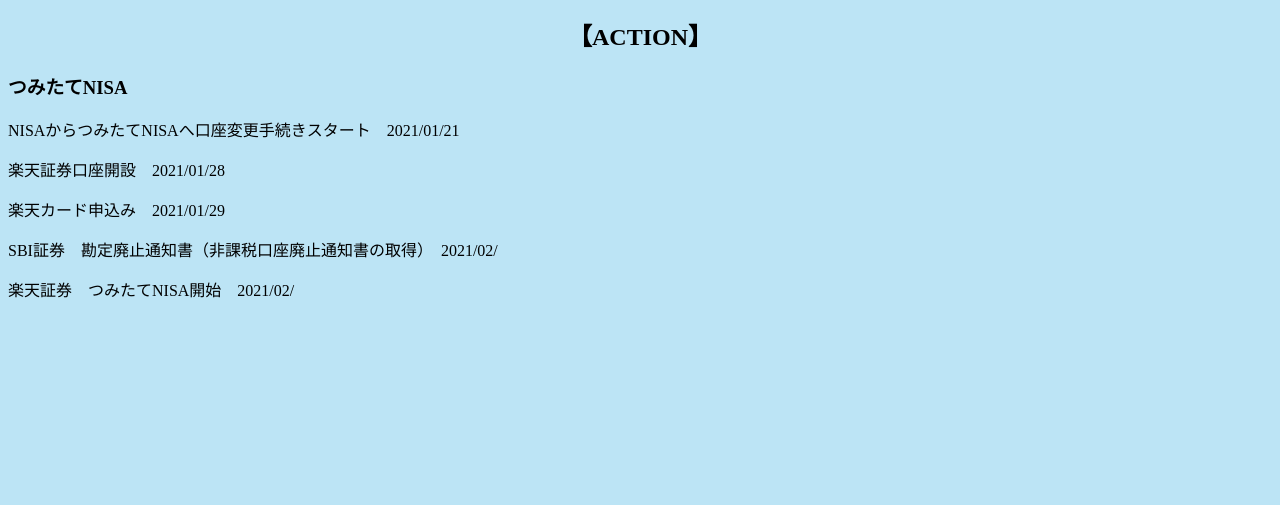
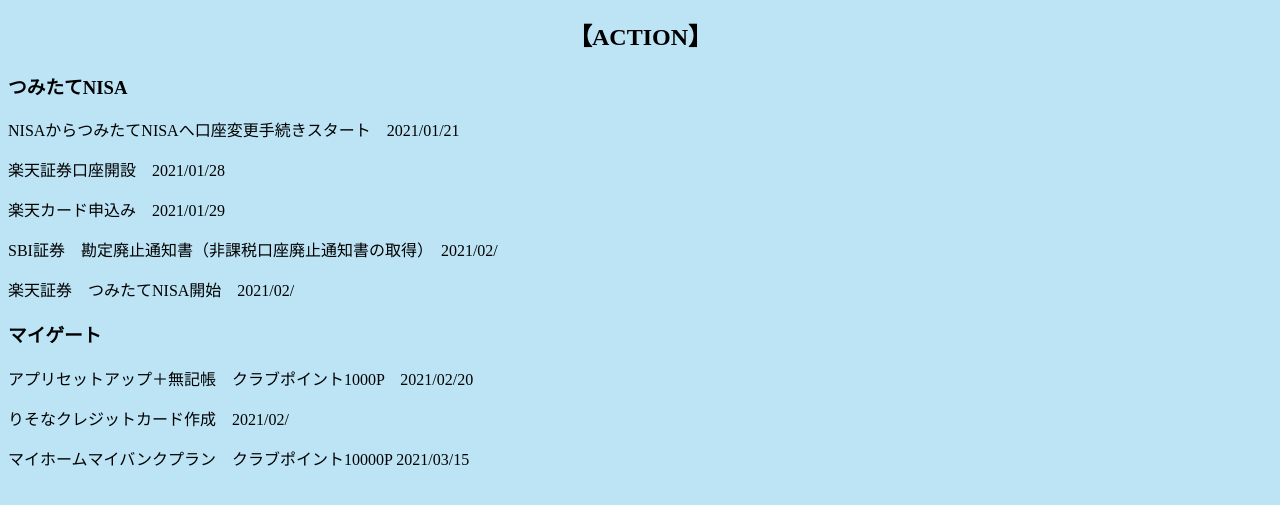
Before and after one commit to yoccy-21/yoccy-s-money, a plain HTML site: page index.html in a window 1280 px wide. Shown: the part 109-614 px from the top of the page. Drawn offline with Linux system fonts and the light colour scheme.

Commit message:
Add files via upload

```diff
--- a/index.html
+++ b/index.html
@@ -16,5 +16,10 @@
   <p>楽天カード申込み　<time>2021/01/29</time></p>
   <p>SBI証券　勘定廃止通知書（非課税口座廃止通知書の取得）　<time>2021/02/</time></p>
   <p>楽天証券　つみたてNISA開始　<time>2021/02/</time></p>
+
+  <h3>マイゲート</h3>
+  <p>アプリセットアップ＋無記帳　クラブポイント1000P　<time>2021/02/20</time></p>
+  <p>りそなクレジットカード作成　<time>2021/02/</time></p>
+  <p>マイホームマイバンクプラン　クラブポイント10000P <time>2021/03/15</time></p>
 </body>
 </html>
```
